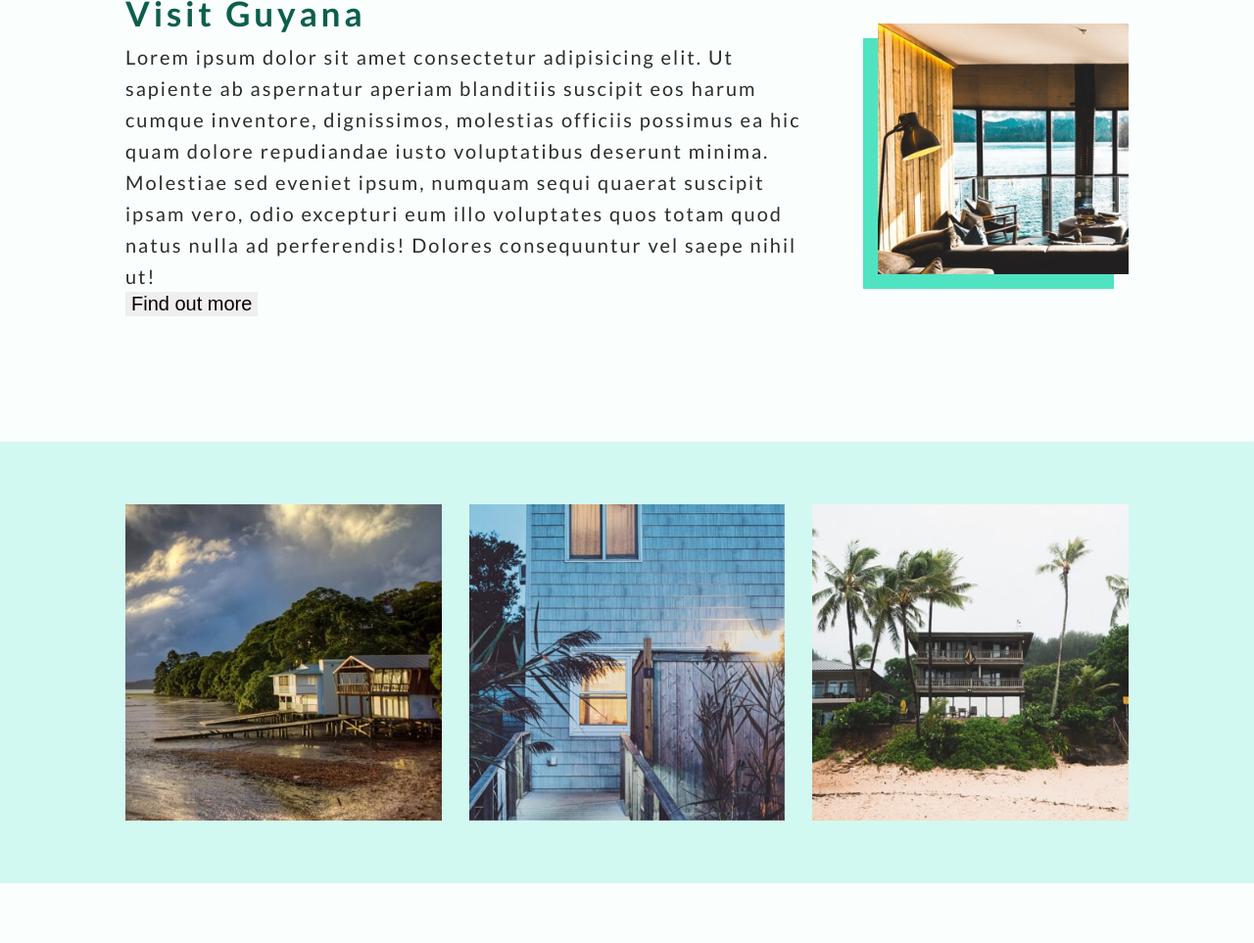
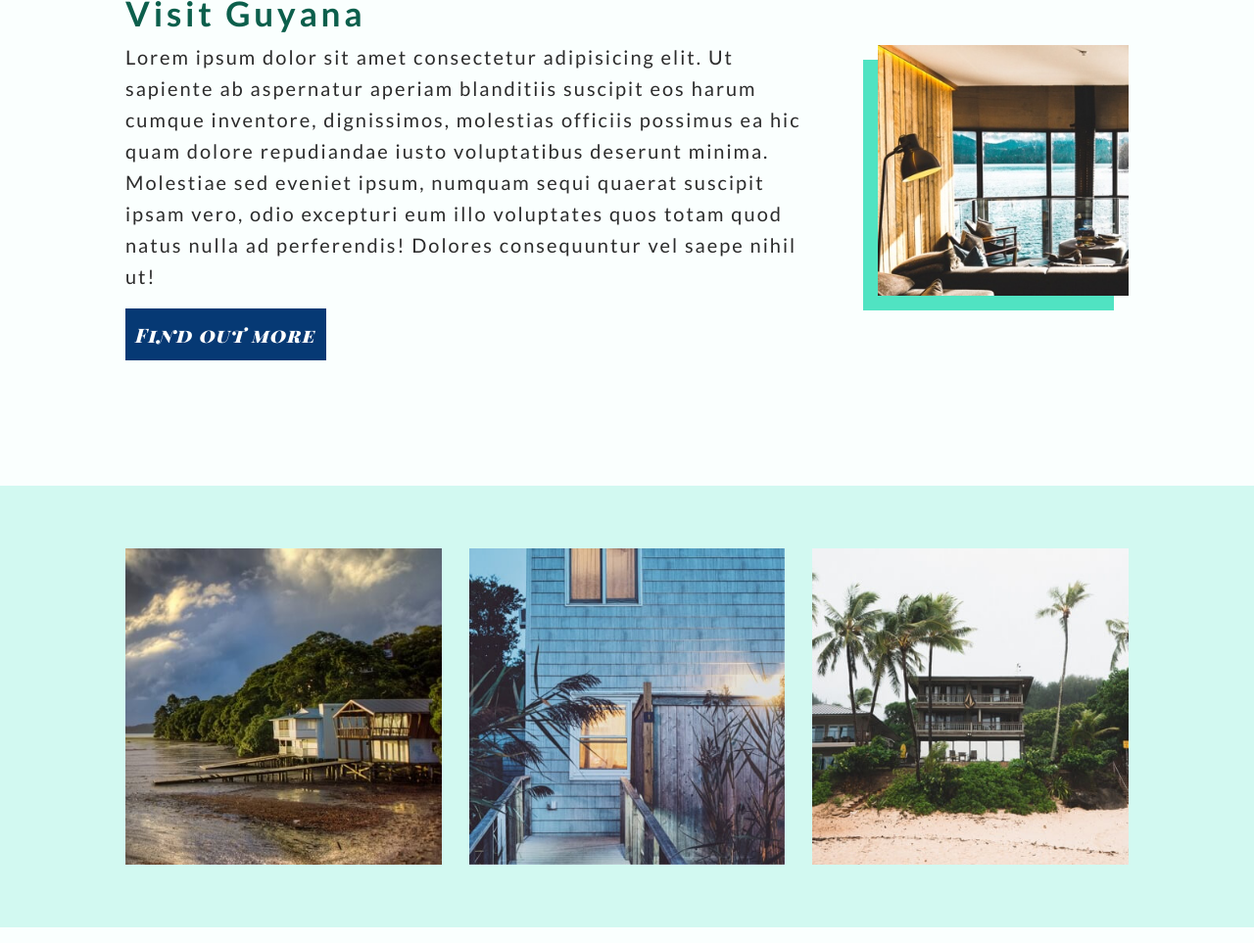
Before and after one commit to antoine-duong/project1-beachStay, a plain HTML site: page index.html in a window 1280 px wide. Shown: the part 944-1907 px from the top of the page at 98% size. Drawn offline with Linux system fonts and the light colour scheme.

Commit message:
Styling buttons and forms

```diff
--- a/styles/sass/partials/_baseStyles.scss
+++ b/styles/sass/partials/_baseStyles.scss
@@ -21,6 +21,8 @@ html {
 button {
     outline: none;
     border: none;
+    margin-top: 2.5%;
+    padding: 1.5%
 }
 
 input[type="submit"] {
--- a/styles/sass/partials/_blog.scss
+++ b/styles/sass/partials/_blog.scss
@@ -52,9 +52,11 @@
     grid-template-columns: 15% 15% 70%;
     h4 {
         grid-column: 2 / -1;
+        padding: 5% 0;
     }
     .commentImg1 {
         grid-area: 2 / 2 / 3 / 3;
+        padding-bottom: 10%;
         img {
             width: 100%;
             object-fit: cover;
@@ -62,6 +64,7 @@
     }
     .comment1 {
         grid-area: 2 / 3 / 3 / 4;
+        padding: 0 10% 5% 10%;
     }
     .commentImg2 {
         grid-area: 3 / 2 / 4 / 3;
@@ -72,13 +75,14 @@
     }
     .comment2 {
         grid-area: 3 / 3 / 4 / 4;
+        padding: 0 10% 5% 10%;
     }
 }
 .commentForm {
     grid-area: 6 / 1 / 7 / 9;
     form {
         display: grid;
-        grid-template-columns: 15% 35% 35% 15%;
+        grid-template-columns: 15% 42.5% 42.5%;
         grid-template-rows: 1fr 3fr 1fr;
         row-gap: 10%;
         background-color: $solidWhite;
--- a/styles/sass/partials/_sections.scss
+++ b/styles/sass/partials/_sections.scss
@@ -49,6 +49,8 @@
             font-size: 3.2rem;
             display: flex;
             align-items: center;
+            justify-content: center;
+            color: $primary;
         }
     }
     .infoText {
--- a/styles/sass/partials/_typography.scss
+++ b/styles/sass/partials/_typography.scss
@@ -117,3 +117,15 @@ input[type="submit"] {
     letter-spacing: 0.2rem;
     line-height: 3.2rem;
 }
+
+button {
+    font-family: $headingFont, serif;
+    font-style: italic;
+    font-weight: 900;
+    font-size: 2rem;
+    text-align: center;
+    letter-spacing: 0.1rem;
+    line-height: 3.2rem;
+    background-color: $tertiary;
+    color: $solidWhite;
+}
```
Also changed, not shown: styles/styles.css.
